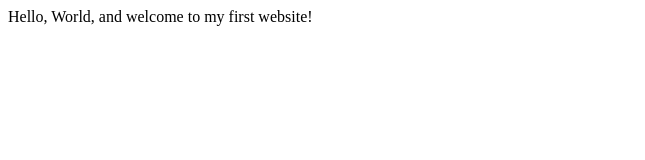
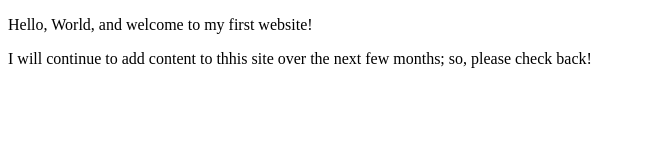
Before and after one commit to connergordon15/connergordon15.github.io, a plain HTML site: page index.html in a window 1280 px wide. Shown: the whole page, without its empty margins (0-645 px from the left). Drawn offline with Linux system fonts and the light colour scheme.

Commit message:
Update index.html

```diff
--- a/index.html
+++ b/index.html
@@ -3,9 +3,12 @@
     <head>
         <meta charset="utf-8">
         <meta name="viewport" content="width=device-width, initial-scale=1.0">
-        <title>My First Website</title>
+        <meta name="author" content="Conner Gordon">
+        <title>Conner Gordon | Web Developer</title>
     </head>
     <body>
-       Hello, World, and welcome to my first website!
+       <p>Hello, World, and welcome to my first website!</p>
+       <p>I will continue to add content to thhis site over the next few months; so, please
+        check back!</p>
     </body>
 </html>
```
